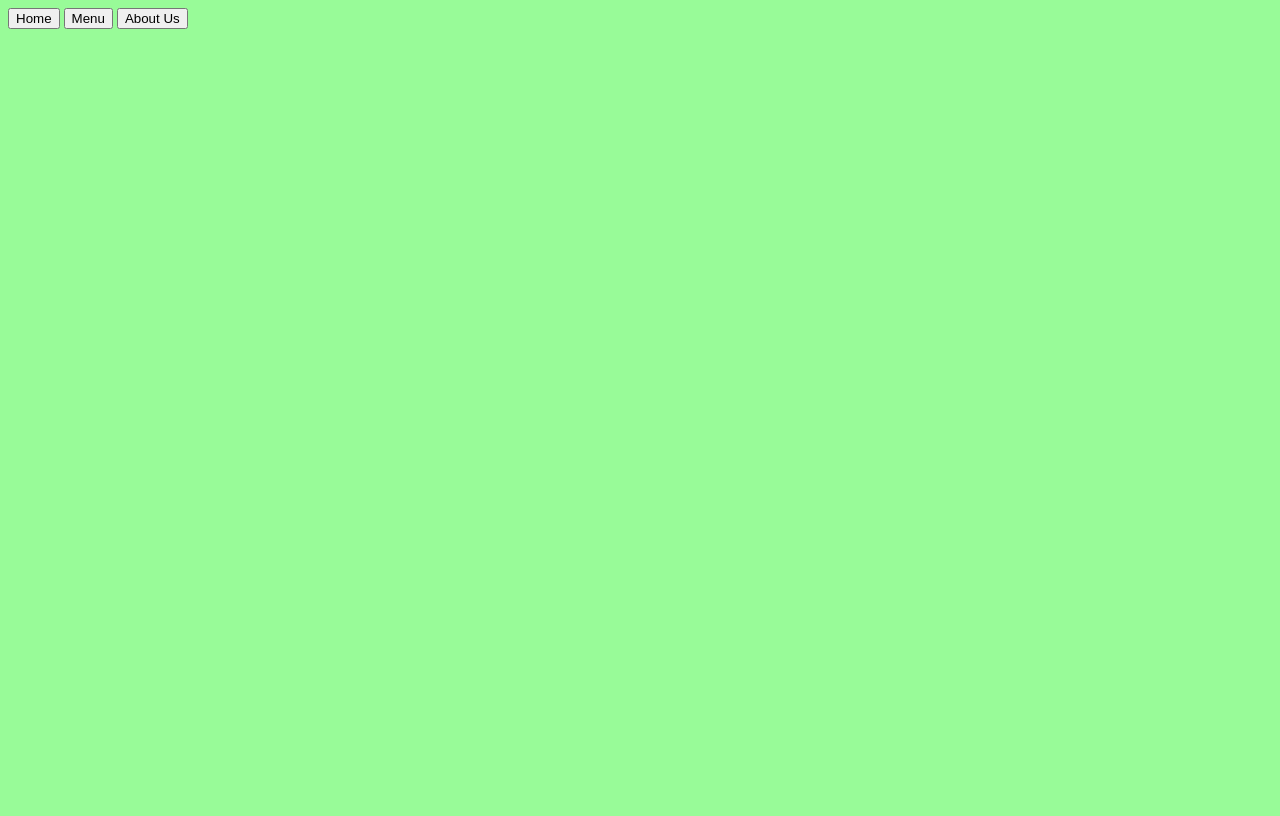
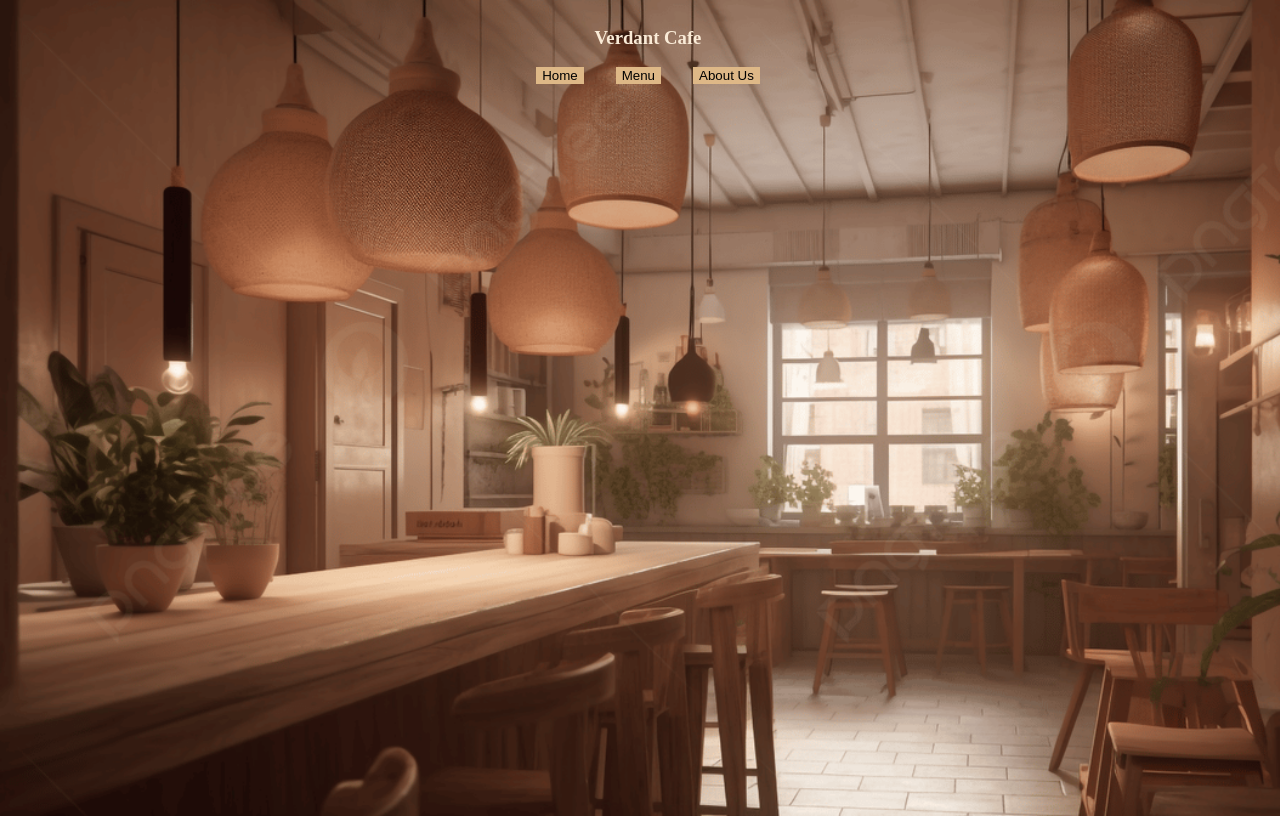
Before and after one commit to Keonity/odin-cafe, a website built with webpack: page src/index.html in a window 1280 px wide. Built offline with nearby package versions, Linux system fonts and the light colour scheme.

Commit message:
Added basic home page styling.

```diff
--- a/src/index.html
+++ b/src/index.html
@@ -8,9 +8,9 @@
 <body>
     <header id="header">
         <nav id="nav">
-            <input type="button" id="homeBtn" value="Home">
-            <input type="button" id="menuBtn" value="Menu">
-            <input type="button" id="aboutBtn" value="About Us">
+            <input type="button" id="homeBtn" class="navBtn" value="Home">
+            <input type="button" id="menuBtn" class="navBtn" value="Menu">
+            <input type="button" id="aboutBtn" class="navBtn" value="About Us">
         </nav>
     </header>
     <div id="content"></div>
--- a/src/index.js
+++ b/src/index.js
@@ -1,4 +1,17 @@
 import './style.css';
 
 console.log("Test");
-alert("Alert");
+// alert("Alert");
+
+const navBar = document.querySelector("#nav");
+const cafeTitle = document.createElement("h3");
+cafeTitle.setAttribute("id", "cafeTitle");
+cafeTitle.innerHTML = "Verdant Cafe";
+navBar.appendChild(cafeTitle);
+
+const navBtnContainer = document.createElement("div");
+navBtnContainer.setAttribute("id", "navBtnContainer");
+navBar.appendChild(navBtnContainer);
+navBtnContainer.append(document.querySelector("#homeBtn"));
+navBtnContainer.append(document.querySelector("#menuBtn"));
+navBtnContainer.append(document.querySelector("#aboutBtn"));
--- a/src/style.css
+++ b/src/style.css
@@ -1,3 +1,37 @@
 body {
-    background-color: palegreen;
+    background-image: url('./coffeeBg.jpg');
+    background-repeat: no-repeat;
+    background-size: cover;
+    width: 100vw;
+    height: 100vh;
+    display: flex;
+    justify-content: center;
+    align-items: flex-start;
 }
+
+#nav {
+    display: flex;
+    height: 100%;
+    width: 50vw;
+    flex-direction: column;
+}
+
+#navBtnContainer {
+    display: flex;
+    height: 100%;
+    width: 100%;
+    justify-content: center;
+    align-items: center;
+    gap: 5%;
+}
+
+.navBtn {
+    border: none;
+    background-color: burlywood;
+    color: black;
+}
+
+#cafeTitle {
+    text-align: center;
+    color:antiquewhite;
+}
```
Also changed, not shown: src/coffeeBg.jpg (added).
